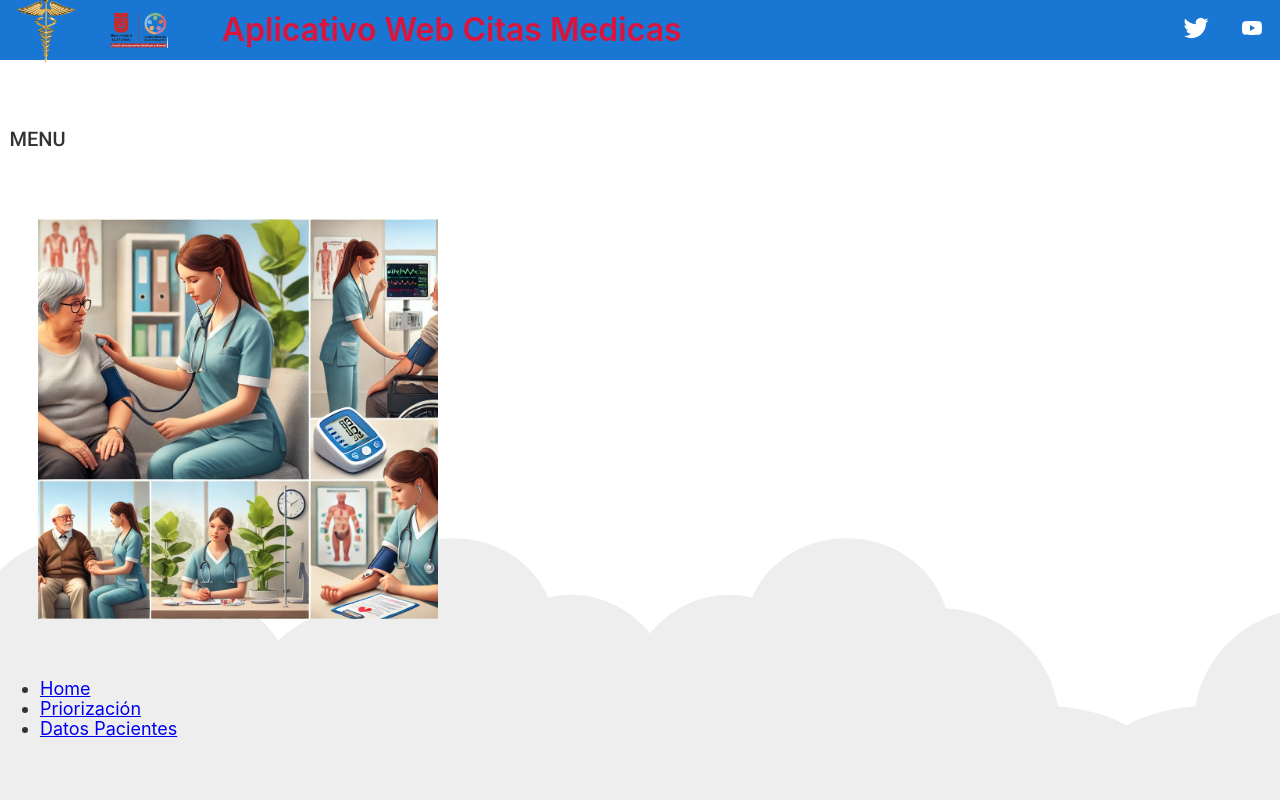
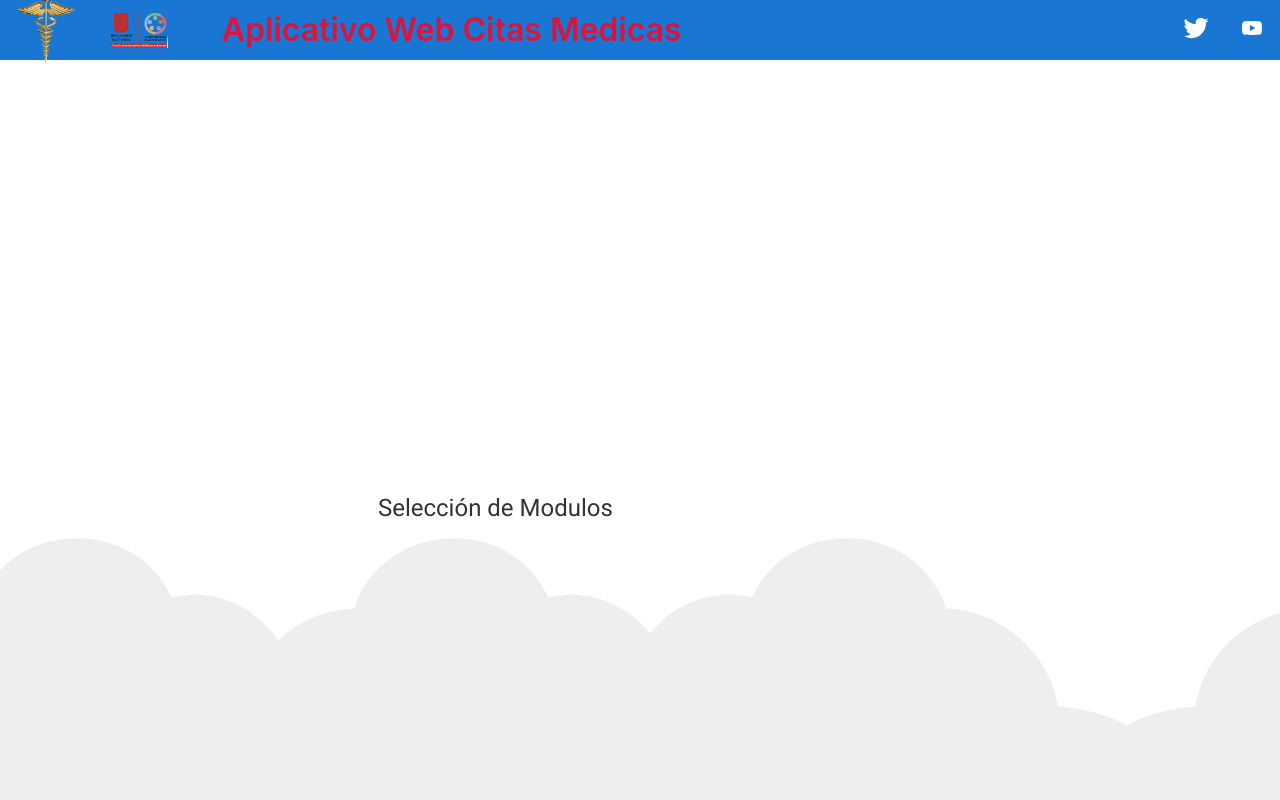
Before and after one commit to markitos002/frontendCMedica, an Angular app: page /home in a window 1280 px wide. Shown: the top 800 px of the page. Built offline with nearby package versions, Linux system fonts and the light colour scheme.

Commit message:
update ng

```diff
--- a/src/app/pages/nav/nav.component.html
+++ b/src/app/pages/nav/nav.component.html
@@ -1,16 +1,16 @@
-<h2 style="padding: 0.25cm;"> MENU </h2>
+<h1 style="padding: 10cm;"> Selección de Modulos </h1>
 <div class="spacer">
-    <img style="padding: 1cm;" width="400" height="400" src="../../../assets/img/Medico.png" />
+    <img style="padding: 10cm;" width="400" height="400" src="../../../assets/img/enfermera2.jpeg" />
 </div>
 <ul style="font-size: large;">
     <li routerLinkActive="active">
         <a routerLink="home">Home</a>
     </li>
     <li routerLinkActive="active">
-        <a routerLink="citas">Priorización</a>
+        <a routerLink="citas">Recordatorios</a>
     </li>
     <li routerLinkActive="active">
-        <a routerLink="personas">Datos Pacientes</a>
+        <a routerLink="personas">Información Pacientes</a>
     </li>
 
 </ul>
```
